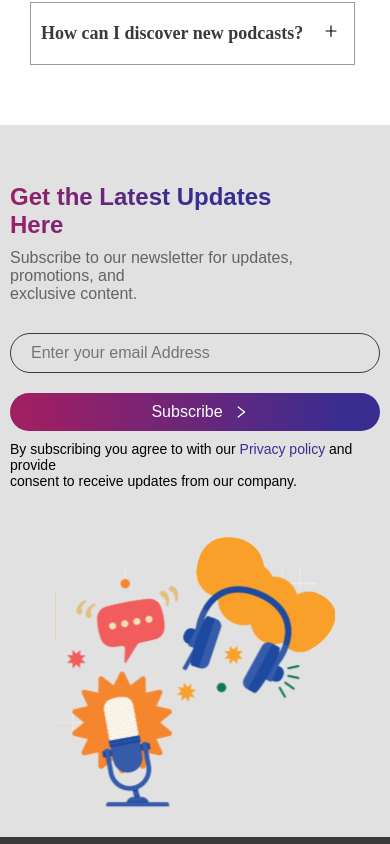
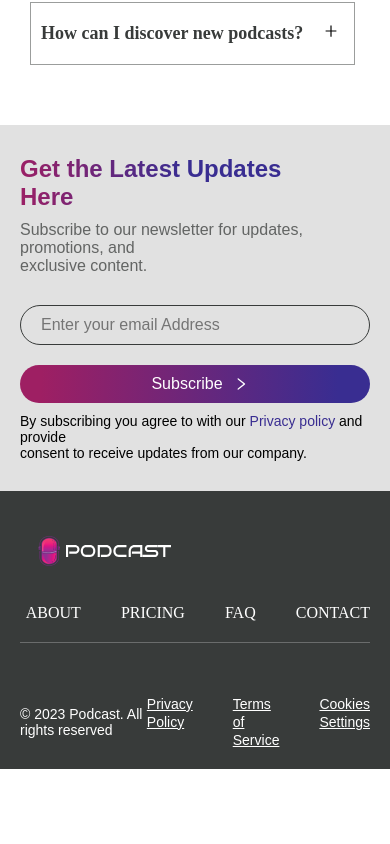
Before and after one commit to bekhzodallaev/milliy-podcast-app, a React (Create React App) app: page / in a window 390 px wide. Shown: the part 4900-5744 px from the top of the page. After the commit the page ends 5669 px from the top, so only its background shows below. Built offline with nearby package versions, Linux system fonts and the light colour scheme; a web font is replaced by a local one.

Commit message:
Fix some bugs in footer

```diff
--- a/src/pages/LandingPage/Home/Newsletter/Newsletter.module.css
+++ b/src/pages/LandingPage/Home/Newsletter/Newsletter.module.css
@@ -104,6 +104,7 @@
 @media only screen and (max-width: 799px) {
   .newsletter_main {
     width: 100%;
+    padding: 1.875rem 1.25rem;
   }
   .newsletter_container {
     width: 100%;
@@ -129,6 +130,12 @@
   .footer_content {
     width: 100%;
   }
+  .right_side_picture {
+    display: none;
+  }
+  .left_side {
+    height: auto;
+  }
 }
 
 /* Tablet versions */
```
